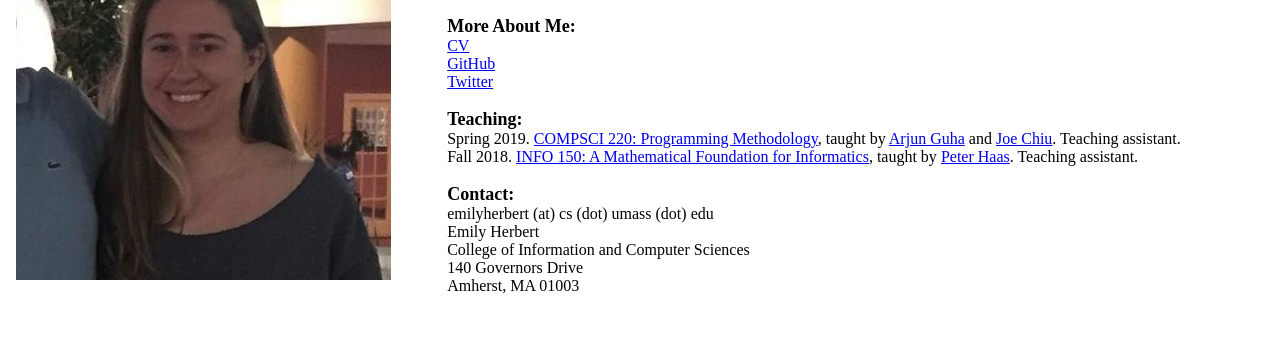
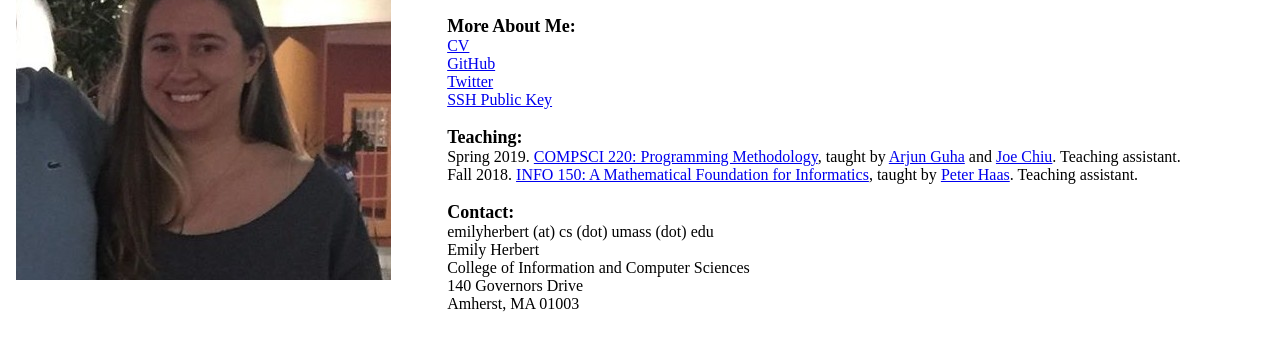
Before and after one commit to emilyaherbert/emilyaherbert.github.io, a plain HTML site: page index.html in a window 1280 px wide. Shown: the part 203-552 px from the top of the page. Drawn offline with Linux system fonts and the light colour scheme.

Commit message:
Add SSH public key.

```diff
--- a/index.html
+++ b/index.html
@@ -50,6 +50,7 @@
           <a href="https://emilyaherbert.github.io/cv/">CV</a><br>
           <a href="https://github.com/emilyaherbert/">GitHub</a><br>
           <a href="https://twitter.com/emilyaherbert">Twitter</a><br>
+          <a href="files/id_rsa.pub">SSH Public Key</a><br>
           <br>
           <font size="+1"><b>Teaching:</b></font><br>
           Spring 2019. <a href="https://umass-compsci220.github.io/2019S/">COMPSCI 220: Programming Methodology</a>, taught by <a href="https://people.cs.umass.edu/~arjun/main/home/">Arjun Guha</a> and <a href="https://www.cics.umass.edu/people/chiu-meng-chieh">Joe Chiu</a>. Teaching assistant.<br>
```
Also changed, not shown: 1 other file.
